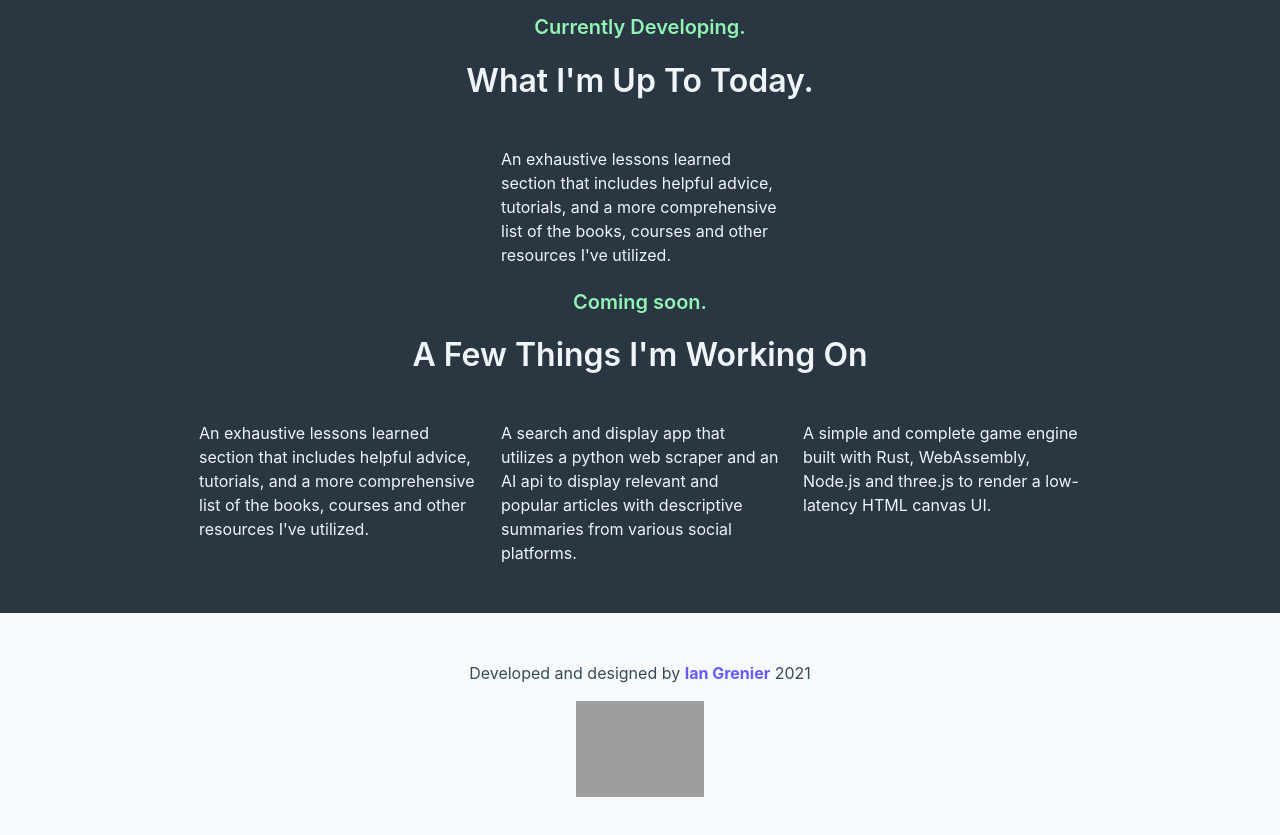
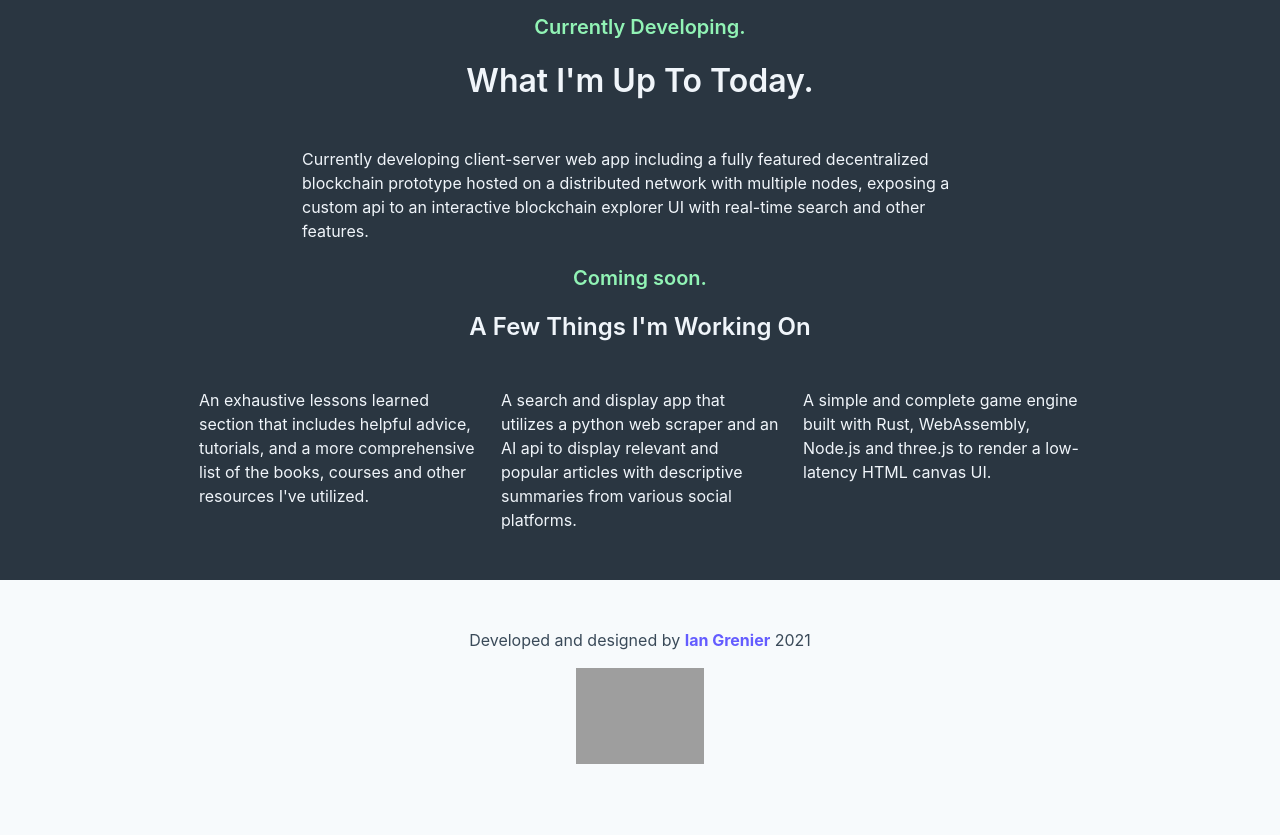
Before and after one commit to funnyr0b0t/personal-site, a plain HTML site: page index.html in a window 1280 px wide. Shown: the part 2660-3495 px from the top of the page. Drawn offline with Linux system fonts and the light colour scheme; grey boxes are pictures that could not be loaded.

Commit message:
changed styling for the Currently Developing section

```diff
--- a/index.html
+++ b/index.html
@@ -425,16 +425,18 @@
       <p class="title is-3 has-text-light">What I'm Up To Today.</p>
     </div>
     <div class="columns is-multi-line is-centered">
-      <div class="column is-3" style="min-width: 240px; max-width: 350px;">
+      <div class="column is-7" style="min-width: 240px; max-width: 700px;">
         <div>
-          <p>An exhaustive lessons learned section that includes helpful advice, tutorials, and a
-            more comprehensive list of the books, courses and other resources I've utilized.</p>
+          <p>Currently developing client-server web app including a fully featured decentralized
+            blockchain prototype hosted on a distributed network with multiple nodes, exposing a
+            custom api to an interactive blockchain explorer UI with real-time search and other
+            features.</p>
         </div>
       </div>
     </div>
     <div class="has-text-centered mb-6">
       <p class="title is-5 has-text-danger-light">Coming soon.</p>
-      <p class="title is-3 has-text-light">A Few Things I'm Working On</p>
+      <p class="title is-4 has-text-light">A Few Things I'm Working On</p>
     </div>
     <div class="columns is-multi-line is-centered">
       <div class="column is-3" style="min-width: 240px; max-width: 350px;">
```
